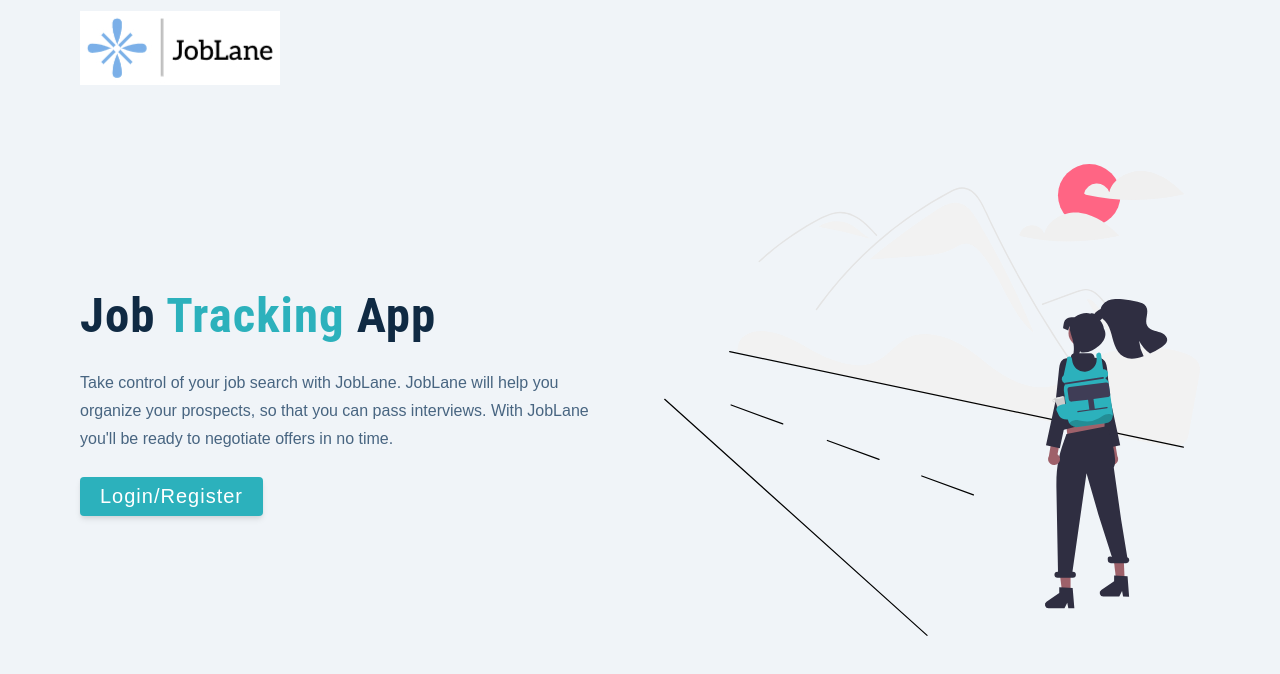
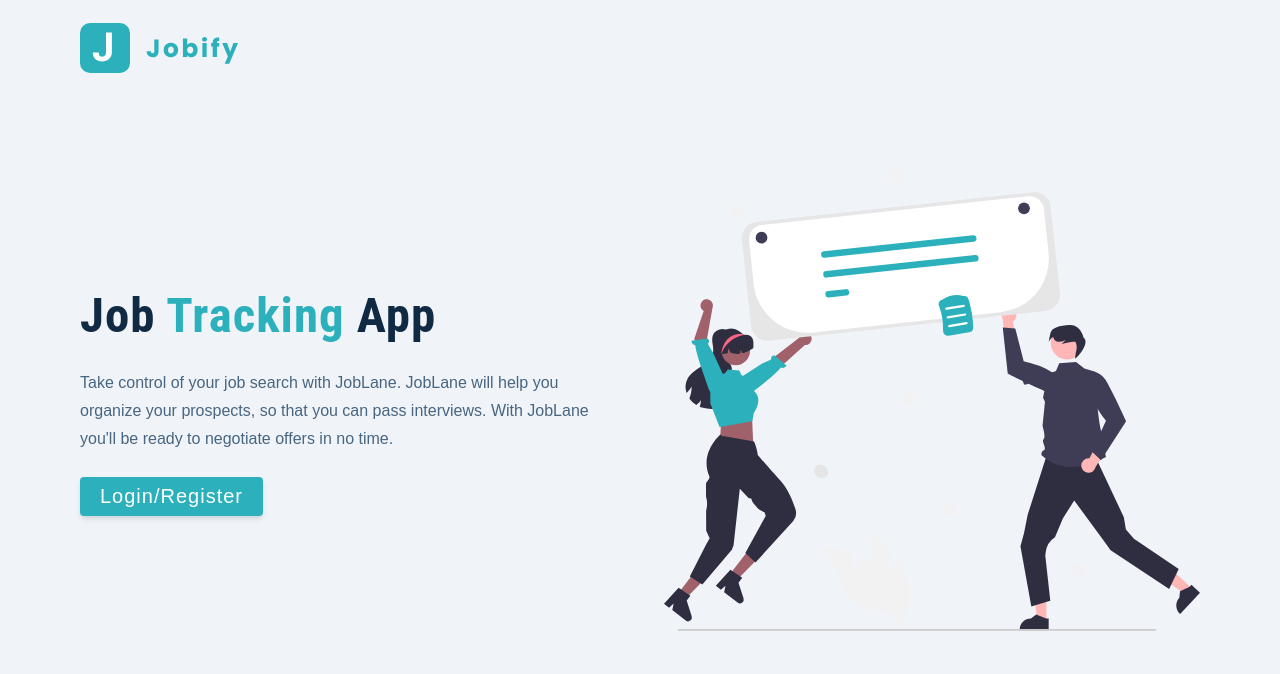
Before and after one commit to josue-belacy/Job-Lane, a React (Create React App) app: page / in a window 1280 px wide. Shown: the top 674 px of the page. Built offline with nearby package versions, Linux system fonts and the light colour scheme.

Commit message:
Created Logo components

```diff
--- /dev/null
+++ b/src/components/Logo.js
@@ -0,0 +1,8 @@
+import logo from '../assets/images/logo.svg';
+
+const Logo = () => {
+  return <img src={logo} alt="joblane"
+  className="logo" />
+}
+
+export default Logo;
--- /dev/null
+++ b/src/components/index.js
@@ -0,0 +1,3 @@
+import Logo from "./Logo";
+
+export {Logo}
--- a/src/pages/Landing.js
+++ b/src/pages/Landing.js
@@ -1,11 +1,12 @@
-import logo from '../assets/images/logo.jpg'
-import main from '../assets/images/main.svg'
+import main from '../assets/images/main-alternative.svg'
 import Wrapper from '../assets/wrappers/LandingPage'
+import Logo from '../components/Logo'
+
 const Landing = () => {
   return (
   <Wrapper>
     <nav>
-      <img src={logo} alt="joblane" className='logo' />
+      <Logo/>
     </nav>
     <div className="container page">
       {/* info */}
```
